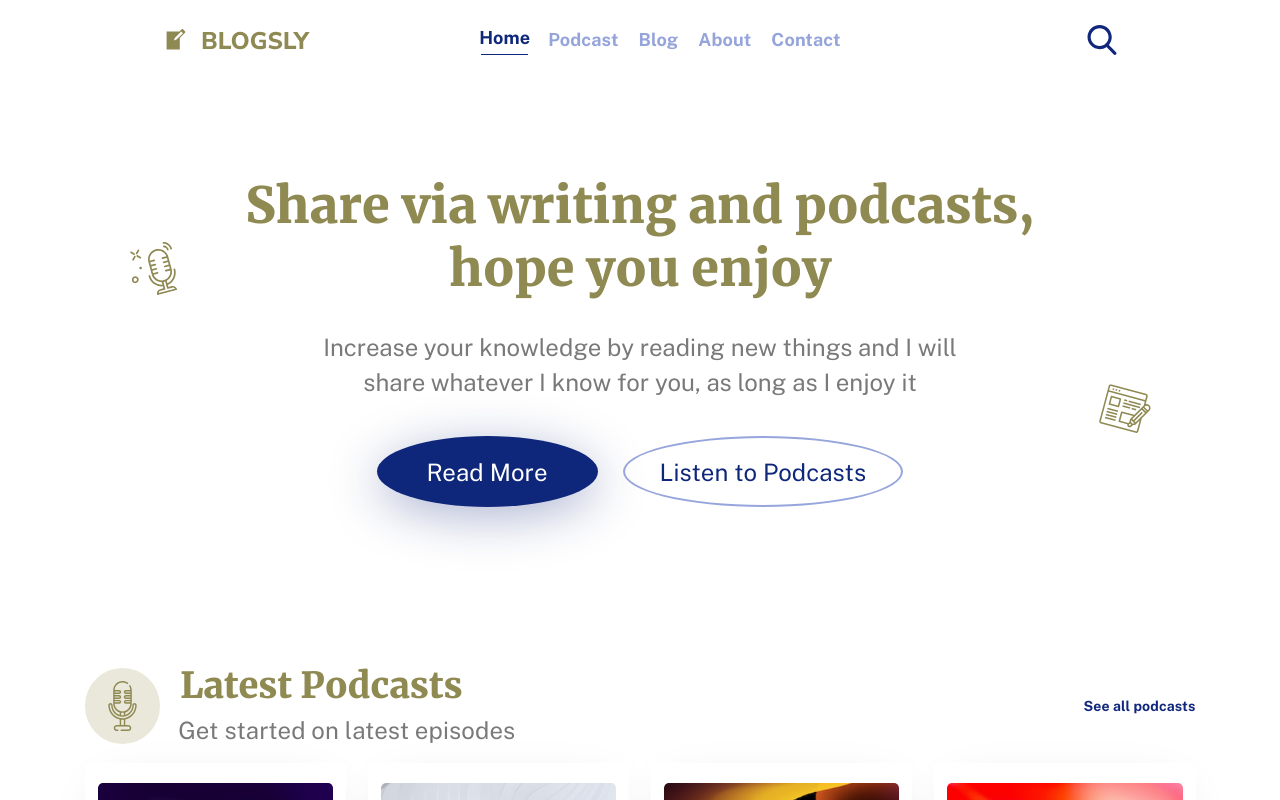
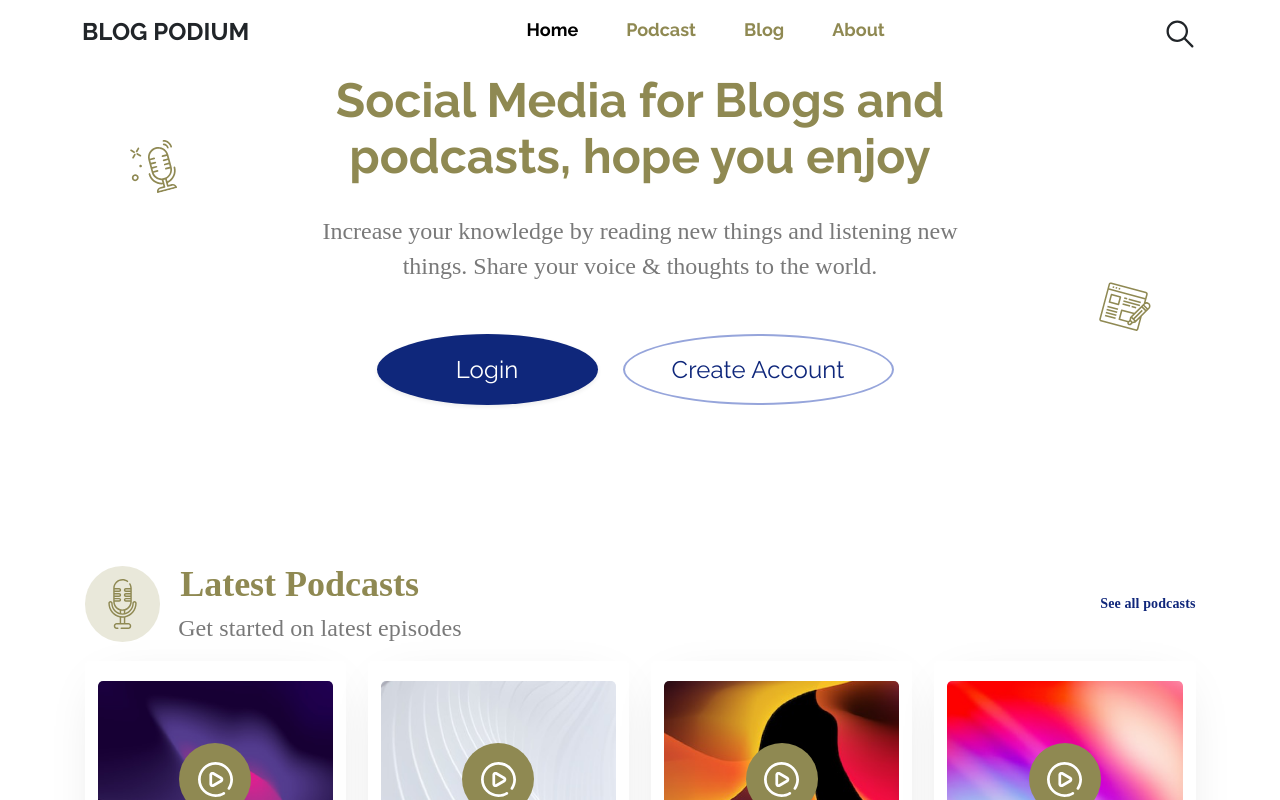
Before and after one commit to suraj-anand/BlogPodium, a React (Vite) app in the folder client/: page / in a window 1280 px wide. Shown: the top 800 px of the page. Built offline with nearby package versions, Linux system fonts and the light colour scheme.

Commit message:
navbar homesection layout

```diff
--- a/client/package.json
+++ b/client/package.json
@@ -14,7 +14,10 @@
     "react-router-hash-link": "^2.4.3",
     "prop-types": "^15.8.1",
     "@tailwindcss/forms": "^0.5.7",
-    "dotenv": "^16.0.1"
+    "dotenv": "^16.0.1",
+    "bootstrap": "^5.3.3",
+    "react-bootstrap": "^2.10.1",
+    "react-icons": "^5.0.1"
   },
   "scripts": {
     "start": "vite",
--- /dev/null
+++ b/client/src/components/shared/Navbar.jsx
@@ -0,0 +1,33 @@
+import { NavLink } from 'react-router-dom';
+import { IoIosSearch } from "react-icons/io";
+
+const Navbar = ({}) => {
+    return (
+        <nav class="navbar my-2">
+            <div class="container">
+
+                {/* Icon */}
+                <div className="w-100 d-flex justify-content-center">
+
+                    <div className='flex-item me-auto'>
+                        <h1 className='text-2xl font-bold uppercase'>Blog Podium</h1>
+                    </div>
+
+                    <div className="d-none d-lg-flex gap-5 flex-item nav-items">
+                        <NavLink to="/" className="text-lg font-bold text-gray-600_01">Home</NavLink>
+                        <NavLink to="/podcast" className="text-lg font-bold text-gray-600_01">Podcast</NavLink>
+                        <NavLink to="/blog" className="text-lg font-bold text-gray-600_01">Blog</NavLink>
+                        <NavLink to="/about" className="text-lg font-bold text-gray-600_01">About</NavLink>
+                    </div>
+
+                    {/* Search */}
+                    <div className="flex-item ms-auto">
+                        <button><IoIosSearch fontSize={36} /></button>
+                    </div>
+                </div>
+            </div>
+        </nav>
+    )
+}
+
+export default Navbar;
--- a/client/src/index.jsx
+++ b/client/src/index.jsx
@@ -1,6 +1,7 @@
 import React from "react";
 import { createRoot } from "react-dom/client";
 import App from "./App";
+import 'bootstrap/dist/css/bootstrap.min.css'
 import "./styles/tailwind.css";
 import "./styles/index.css";
 import "./styles/font.css";
--- /dev/null
+++ b/client/src/pages/LandingPage/components/HomeSection.jsx
@@ -0,0 +1,44 @@
+import { Button, Img, Text } from "components"
+
+const HomeSection = () => {
+  return (
+    <>
+        <div className="flex flex-row justify-center w-[93%]">
+        <div className="flex flex-col items-center justify-start w-full">
+            <div className="flex flex-row justify-start items-start w-full gap-[43px]">
+            <Img src="images/img_brand_1.svg" alt="brandone_one" className="h-[61px] w-[61px] mt-[66px]" />
+            <div className="flex flex-col items-center justify-start w-4/5 mb-9 gap-[30px]">
+                <p className="text-center text-[48px] fw-bold text-gray-600_01">
+                Social Media for Blogs and podcasts, hope you enjoy
+                </p>
+                <Text size="lg" as="p" className="w-[78%] !text-gray-600 text-center leading-[35px]">
+                Increase your knowledge by reading new things and listening new things.
+                Share your voice & thoughts to the world.
+                </Text>
+            </div>
+            <Img src="images/img_blog_1.svg" alt="blogone_one" className="h-[61px] w-[61px] mt-[205px]" />
+            </div>
+            <div className="flex flex-row justify-start w-[51%] mt-[-4px] gap-[25px]">
+            <Button
+                color="indigo_900_01"
+                size="4xl"
+                className="!text-white-A700 tracking-[0.12px] shadow-sm min-w-[221px] rounded-[35px]"
+            >
+                Login
+            </Button>
+            <Button
+                color="indigo_200"
+                size="4xl"
+                variant="outline"
+                className="tracking-[0.12px] min-w-[271px] rounded-[35px]"
+            >
+                Create Account
+            </Button>
+            </div>
+        </div>
+        </div>
+    </>
+  )
+}
+
+export default HomeSection
--- a/client/src/pages/LandingPage/index.jsx
+++ b/client/src/pages/LandingPage/index.jsx
@@ -1,76 +1,23 @@
 import React from "react";
 import { Helmet } from "react-helmet";
 import { Text, Img, Heading, Button, Input } from "../../components";
+import Navbar from "components/shared/Navbar";
+import HomeSection from "./components/HomeSection";
 
 export default function LandingPagePage() {
   return (
     <>
       <Helmet>
-        <title>blog-app</title>
+        <title>BlogPodium</title>
         <meta name="description" content="Web site created using create-react-app" />
       </Helmet>
+
+      <Navbar />
+
       <div className="flex flex-col items-center justify-start w-full gap-[95px] bg-white-A700">
-        <header className="flex flex-row justify-between items-center w-full p-6 bg-white-A700">
-          <div className="flex flex-row justify-between items-center w-[55%] ml-[139px]">
-            <Img src="images/img_group_150.svg" alt="image" className="h-6" />
-            <div className="flex flex-row justify-between items-center w-[53%]">
-              <div className="flex flex-col items-center justify-start w-[13%] gap-0.5">
-                <Heading as="h6" className="!text-indigo-900_01 tracking-[0.12px] text-center">
-                  Home
-                </Heading>
-                <div className="h-px w-full bg-indigo-900_01" />
-              </div>
-              <Heading as="h6" className="!text-indigo-200_01 tracking-[0.12px] text-center">
-                Podcast
-              </Heading>
-              <Heading as="h6" className="!text-indigo-200_01 tracking-[0.12px] text-center">
-                Blog
-              </Heading>
-              <Heading as="h6" className="!text-indigo-200_01 tracking-[0.12px] text-center">
-                About
-              </Heading>
-              <Heading as="h6" className="!text-indigo-200_01 tracking-[0.12px] text-center">
-                Contact
-              </Heading>
-            </div>
-          </div>
-          <Img src="images/img_search.svg" alt="search_one" className="h-[30px] w-[30px] mr-[139px]" />
-        </header>
         <div className="flex flex-col items-center justify-start w-full gap-[159px] max-w-[1111px]">
-          <div className="flex flex-row justify-center w-[93%]">
-            <div className="flex flex-col items-center justify-start w-full">
-              <div className="flex flex-row justify-start items-start w-full gap-[43px]">
-                <Img src="images/img_brand_1.svg" alt="brandone_one" className="h-[61px] w-[61px] mt-[66px]" />
-                <div className="flex flex-col items-center justify-start w-4/5 mb-9 gap-[30px]">
-                  <Heading size="3xl" as="h1" className="!font-merriweather text-center">
-                    Share via writing and podcasts, hope you enjoy
-                  </Heading>
-                  <Text size="lg" as="p" className="w-[78%] !text-gray-600 text-center leading-[35px]">
-                    Increase your knowledge by reading new things and I will share whatever I know for you, as long as I
-                    enjoy it
-                  </Text>
-                </div>
-                <Img src="images/img_blog_1.svg" alt="blogone_one" className="h-[61px] w-[61px] mt-[205px]" />
-              </div>
-              <div className="flex flex-row justify-start w-[51%] mt-[-4px] gap-[25px]">
-                <Button
-                  color="indigo_900_01"
-                  size="4xl"
-                  className="!text-white-A700 tracking-[0.12px] shadow-sm min-w-[221px] rounded-[35px]"
-                >
-                  Read More
-                </Button>
-                <Button
-                  color="indigo_200"
-                  size="4xl"
-                  variant="outline"
-                  className="tracking-[0.12px] min-w-[271px] rounded-[35px]"
-                >
-                  Listen to Podcasts
-                </Button>
-              </div>
-            </div>
-          </div>
+          <HomeSection />
+
           <div className="flex flex-col items-center justify-start w-full gap-[100px]">
             <div className="flex flex-col items-center justify-start w-full gap-[17px]">
               <div className="flex flex-row justify-between items-center w-full">
--- a/client/src/styles/font.css
+++ b/client/src/styles/font.css
@@ -1,70 +1 @@
-@font-face {
-  font-display: swap;
-  font-style: normal;
-  src: url("/public/fonts/PublicSansBold.ttf");
-  font-family: "Public Sans";
-  font-weight: 700;
-}
-@font-face {
-  font-display: swap;
-  font-style: normal;
-  src: url("/public/fonts/MerriweatherBlack.ttf");
-  font-family: "Merriweather";
-  font-weight: 900;
-}
-@font-face {
-  font-display: swap;
-  font-style: normal;
-  src: url("/public/fonts/PublicSansRegular.ttf");
-  font-family: "Public Sans";
-  font-weight: 400;
-}
-@font-face {
-  font-display: swap;
-  font-style: normal;
-  src: url("/public/fonts/MerriweatherBold.ttf");
-  font-family: "Merriweather";
-  font-weight: 700;
-}
-@font-face {
-  font-display: swap;
-  font-style: normal;
-  src: url("/public/fonts/PublicSansLight.ttf");
-  font-family: "Public Sans";
-  font-weight: 300;
-}
-@font-face {
-  font-display: swap;
-  font-style: normal;
-  src: url("/public/fonts/PublicSansSemiBold.ttf");
-  font-family: "Public Sans";
-  font-weight: 600;
-}
-@font-face {
-  font-display: swap;
-  font-style: normal;
-  src: url("/public/fonts/MerriweatherBoldItalic.ttf");
-  font-family: "Merriweather";
-  font-weight: 700;
-}
-@font-face {
-  font-display: swap;
-  font-style: normal;
-  src: url("/public/fonts/PublicSansMedium.ttf");
-  font-family: "Public Sans";
-  font-weight: 500;
-}
-@font-face {
-  font-display: swap;
-  font-style: normal;
-  src: url("/public/fonts/NunitoSansExtraBold.ttf");
-  font-family: "Nunito Sans";
-  font-weight: 800;
-}
-@font-face {
-  font-display: swap;
-  font-style: normal;
-  src: url("/public/fonts/PublicSansExtraLight.ttf");
-  font-family: "Public Sans";
-  font-weight: 200;
-}
+@import url('https://fonts.googleapis.com/css2?family=Raleway:ital,wght@0,100..900;1,100..900&display=swap');
--- a/client/src/styles/index.css
+++ b/client/src/styles/index.css
@@ -3,26 +3,14 @@ body {
   padding: 0;
   font-family: Public Sans;
 }
+
 * {
   box-sizing: border-box;
   line-height: normal;
-  font-family: inherit;
-  margin: unset;
+  font-family: "Raleway", Helvetica, Arial,  sans-serif;
 }
-a {
-  display: block;
-}
-ul {
-  margin: 0;
-  margin-inline: 0 !important;
-  padding: 0;
-  list-style: none;
-}
-.ReactModal__Overlay {
-  display: flex;
-  justify-content: center;
-  align-items: center;
-}
+
+/* Scrollbar */
 ::-webkit-scrollbar {
   width: 4px;
   height: 4px;
@@ -35,10 +23,16 @@ ul {
   background: #6b6b6b;
   border-radius: 10px;
 }
-input {
-  background-color: transparent;
+
+/* Navbar */
+.nav-items .active {
+  color: #000;
+}
+
+.nav-items > .active::after {
+  position: absolute;
+  margin-top: 6px;
+  color: "#000";
   width: 100%;
+  height: 1px;
 }
-input:focus {
-  outline: none;
-}
--- a/client/src/styles/tailwind.css
+++ b/client/src/styles/tailwind.css
@@ -1,46 +1,3 @@
 @tailwind base;
 @tailwind components;
 @tailwind utilities;
-
-[type="text"],
-input:where(:not([type])),
-[type="email"],
-[type="url"],
-[type="password"],
-[type="number"],
-[type="date"],
-[type="datetime-local"],
-[type="month"],
-[type="search"],
-[type="tel"],
-[type="time"],
-[type="week"],
-[multiple],
-textarea,
-select {
-  appearance: none;
-  background-color: transparent;
-  border-color: unset;
-  border-width: 0;
-  border-radius: unset;
-  padding: unset;
-  font-size: unset;
-  line-height: unset;
-}
-
-/* Override default focus colors for tailwindcss-forms https://github.com/tailwindlabs/tailwindcss-forms */
-[type="text"]:focus,
-[type="email"]:focus,
-[type="url"]:focus,
-[type="password"]:focus,
-[type="number"]:focus,
-[type="date"]:focus,
-[type="search"]:focus,
-[type="checkbox"]:focus,
-[type="radio"]:focus,
-[multiple]:focus,
-textarea:focus,
-select:focus {
-  --tw-ring-color: "#0f277b";
-  border-color: "#0f277b";
-}
```
Also changed, not shown: 1 other file (tests, documents, lock files or other folders).
